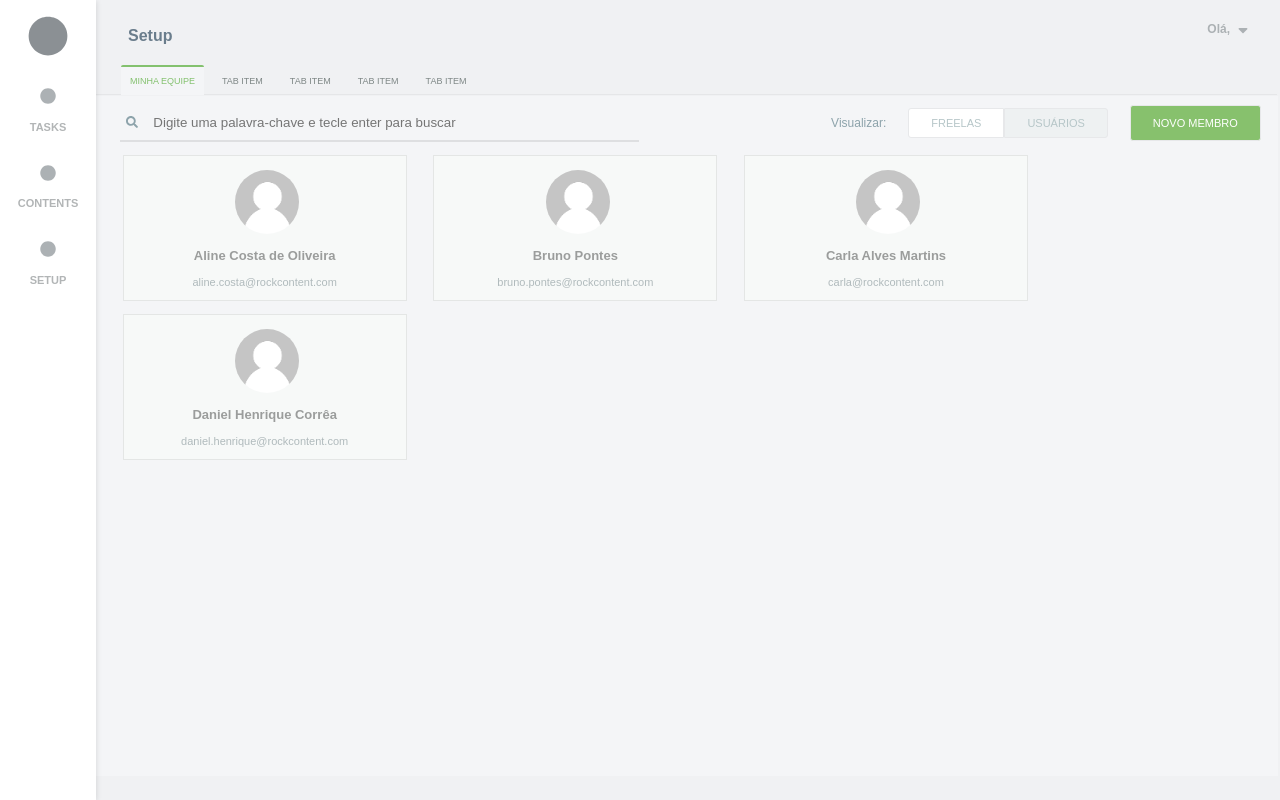
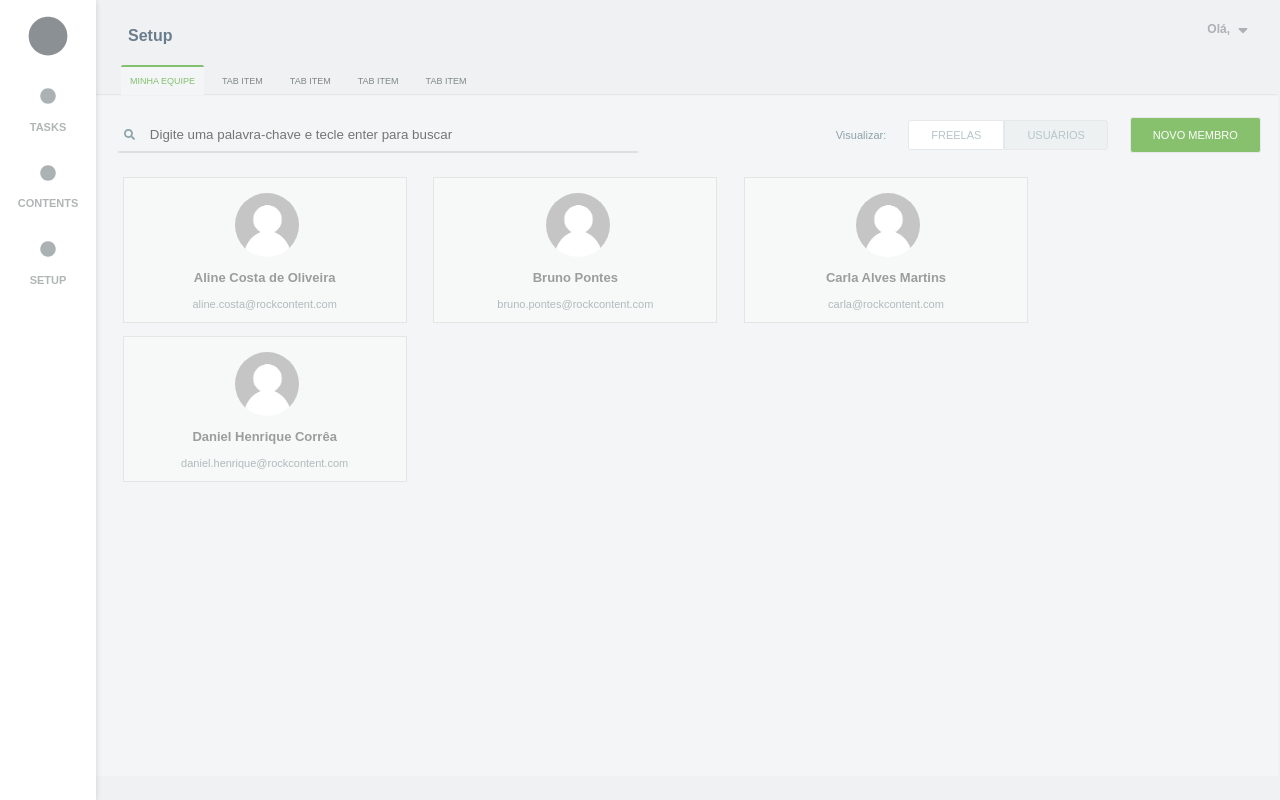
Before and after one commit to lucasajc/react-my-team, a React (Create React App) app: page / in a window 1280 px wide. Built offline with nearby package versions, Linux system fonts and the light colour scheme.

Commit message:
minor fixes

```diff
--- a/src/style/App.css
+++ b/src/style/App.css
@@ -78,9 +78,9 @@ body{
 }
  .my-team-wrapper {
      margin-left: 2em;
-     margin-top: 0.75em;
+     margin-top: 2em;
      color: rgb(141,163,171,70);
-     font-size: 12px;
+     font-size: 11px;
 }
  .search-names-input-wrapper{
      border-bottom-style: solid;
@@ -172,9 +172,10 @@ body{
      color: rgb(139,144,148,138);
 }
  .list-users-wrapper{
-     width: 102%;
+     width: 103%;
      display:block;
      margin-left:-2em;
+     margin-top:1em;
 }
  .member-container{
      width:21.3em;
```
